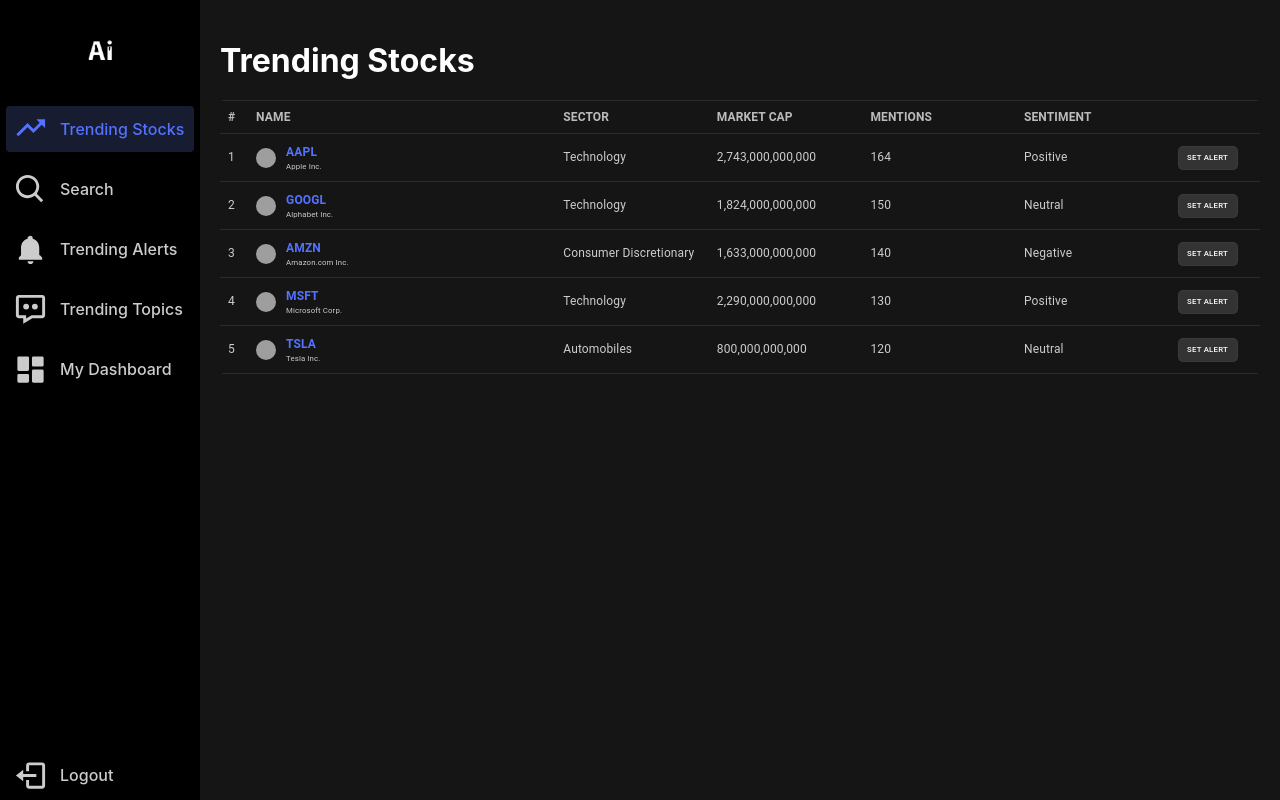
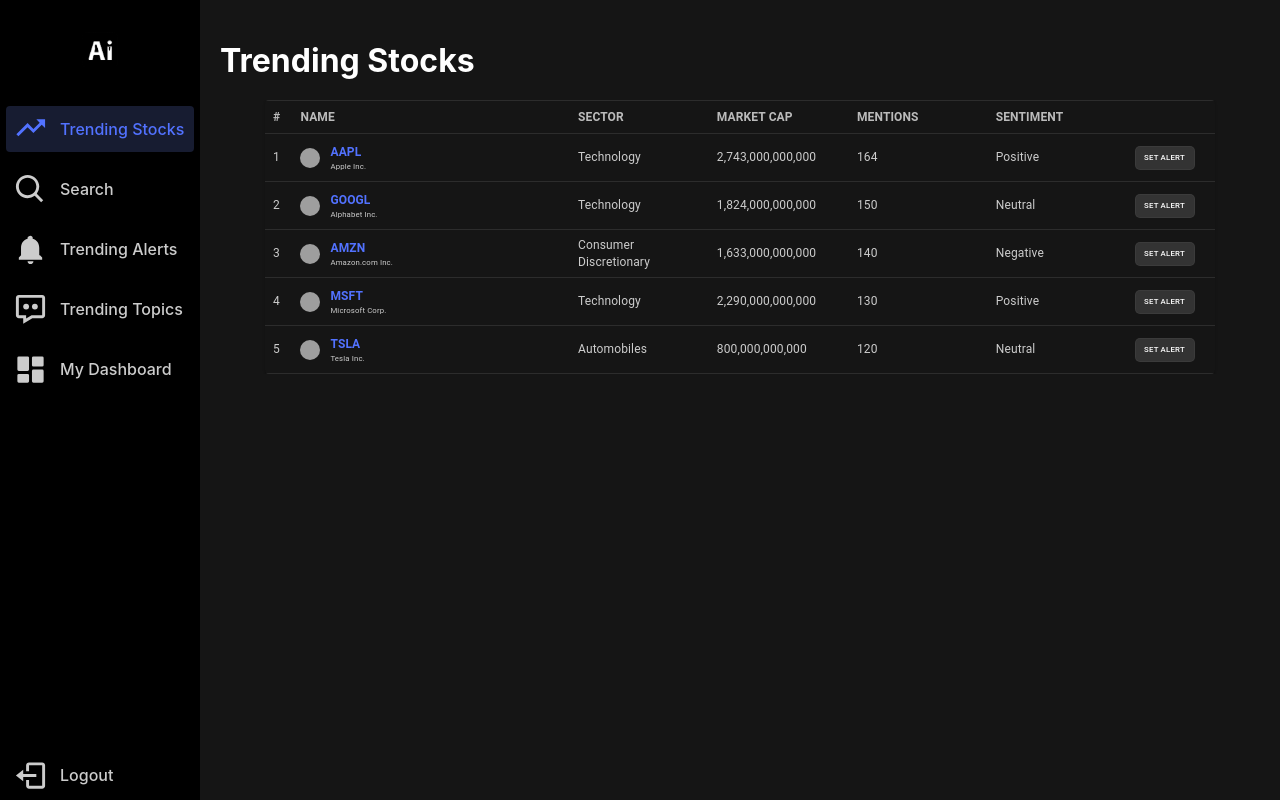
Before and after one commit to ThomasSchiolerH/StockHorizon, a React (Create React App) app in the folder frontend/: page /trending-stocks in a window 1280 px wide. Built offline with nearby package versions, Linux system fonts and the light colour scheme; no server answers; sample sign-in values are in the browser's storage; grey boxes are pictures that could not be loaded.

Commit message:
analytics error fix and stock table width

```diff
--- a/frontend/src/components/StockTable.js
+++ b/frontend/src/components/StockTable.js
@@ -14,7 +14,16 @@
 
 const StockTable = ({ stocks }) => {
   return (
-    <TableContainer component={Paper} sx={{ backgroundColor: 'var(--background)', width: '100%', overflowX: 'hidden' }}>
+    <TableContainer
+      component={Paper}
+      sx={{
+        backgroundColor: 'var(--background)',
+        width: 'calc(100% - 90px)', // Adjust the width calculation to add padding
+        marginLeft: '45px', // Add left margin
+        marginRight: '45px', // Add right margin
+        overflowX: 'hidden'
+      }}
+    >
       <Table sx={{ minWidth: 650, width: '100%', color: '#fff' }} aria-label="simple table">
         <TableHead sx={{ backgroundColor: 'var(--background)' }}>
           <TableRow sx={{ borderTop: '1px solid rgba(68, 68, 68, 0.5)' }}>
--- a/frontend/src/firebase.js
+++ b/frontend/src/firebase.js
@@ -1,7 +1,6 @@
 // src/firebase.js
 import { initializeApp } from 'firebase/app';
 import { getAuth, setPersistence, browserLocalPersistence, GoogleAuthProvider } from 'firebase/auth';
-// Import getAnalytics only if you plan to use analytics
 import { getAnalytics } from 'firebase/analytics';
 
 const firebaseConfig = {
@@ -11,20 +10,20 @@
   storageBucket: process.env.REACT_APP_FIREBASE_STORAGE_BUCKET,
   messagingSenderId: process.env.REACT_APP_FIREBASE_MESSAGING_SENDER_ID,
   appId: process.env.REACT_APP_FIREBASE_APP_ID,
-  measurementId: process.env.REACT_APP_FIREBASE_MEASUREMENT_ID, // Optional
+  measurementId: process.env.REACT_APP_FIREBASE_MEASUREMENT_ID,
 };
 
 const app = initializeApp(firebaseConfig);
 const auth = getAuth(app);
 const provider = new GoogleAuthProvider();
 
-// Initialize analytics only if you plan to use it
-const analytics = getAnalytics(app);
+if (process.env.NODE_ENV === 'production') {
+  const analytics = getAnalytics(app);
+}
 
-// Set persistence to local storage
 setPersistence(auth, browserLocalPersistence)
   .catch((error) => {
     console.error("Error setting persistence:", error);
   });
 
-export { auth, provider, analytics };
+export { auth, provider };
```
